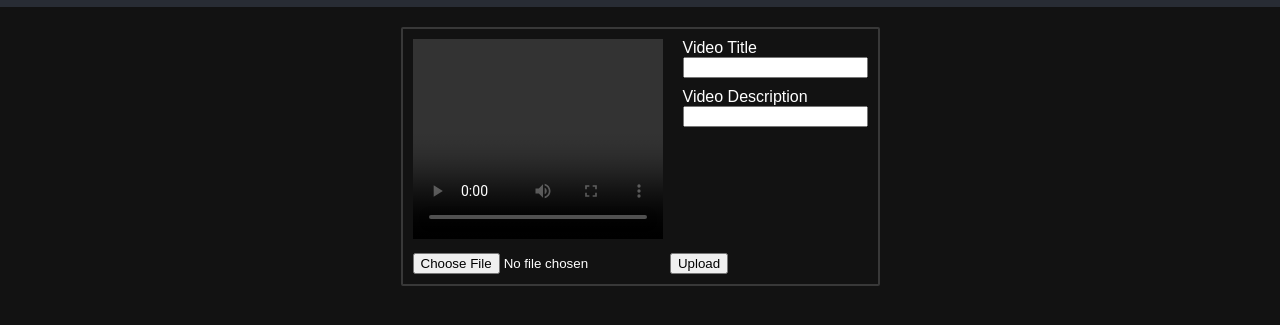
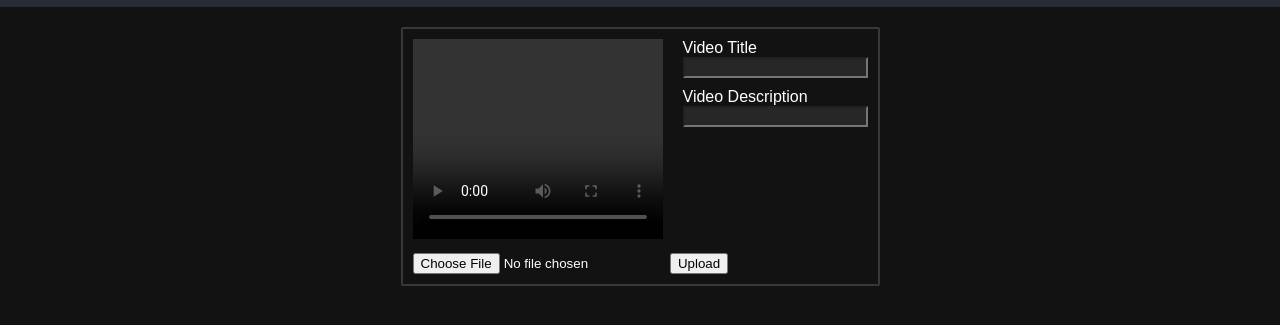
Before and after one commit to K1-03/CS375-Project, a website: page Current/public/html/upload.html in a window 1280 px wide. Shown: the part 57-382 px from the top of the page. Drawn offline with Linux system fonts and the light colour scheme.

Commit message:
Some minor changes in upload.html

```diff
--- a/Current/public/html/upload.html
+++ b/Current/public/html/upload.html
@@ -26,11 +26,13 @@
                 <form>
                     <div style="margin-bottom: 10px;">
                         <label for="title">Video Title</label><br>
-                        <input type="text" id="title-input" name="title">
+                        <input type="text" id="title-input" name="title" style="background-color: rgb(40, 39, 39);
+                        color: white">
                     </div>
                     <div>
                         <label for="description">Video Description</label><br>
-                        <input type="text" id="description-input" name="description">
+                        <input type="text" id="description-input" name="description"  style="background-color: rgb(40, 39, 39);
+                        color: white">
                     </div>
                 </form>
             </div>
```
